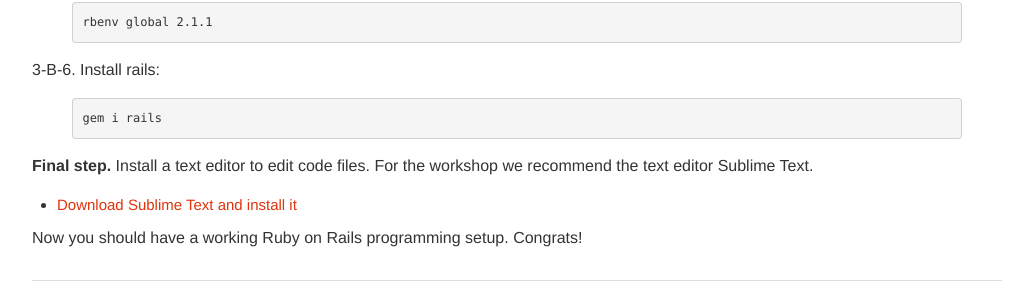
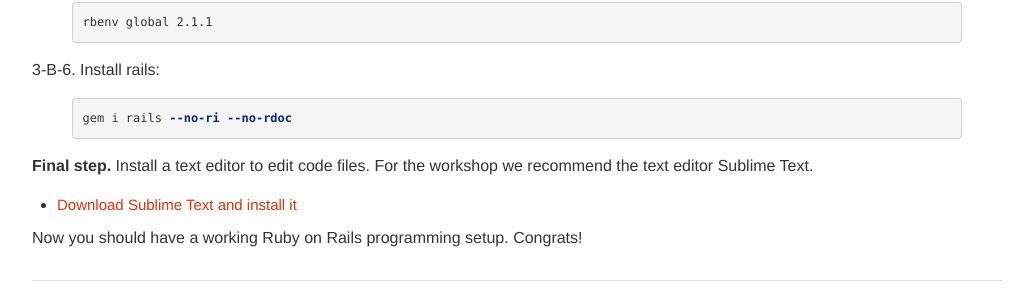
Before and after one commit to railsgirls/guides.railsgirls.com, a Jekyll site: the page built from _posts/2013-05-02-install.markdown, in a window 1280 px wide and 900 px high, scrolled down 2473 px. Shown: the part 149-451 px from the top of the window, without its empty margins (53-1086 px from the left). Built offline with Jekyll 4.4.1, drawn with Linux system fonts in a browser that asks for light colours; nearby versions of some CDN libraries; Markdown is read by kramdown in place of the engine named in the settings.

Commit message:
Add --no-ri --no-rdoc to "gem i" as well
This matches the flags used in line 42:

   gem update rails --no-ri --no-rdoc

Without these flags, OS X 10.9 users could run into:

    https://github.com/rails/rails/issues/11814

where installation seems to hang.

```diff
--- a/_posts/2013-05-02-install.markdown
+++ b/_posts/2013-05-02-install.markdown
@@ -98,7 +98,7 @@ rbenv global 2.1.1
 3-B-6. Install rails:
 
 {% highlight sh %}
-gem i rails
+gem i rails --no-ri --no-rdoc
 {% endhighlight %}
 
 **Final step.** Install a text editor to edit code files. For the workshop we recommend the text editor Sublime Text.
```
